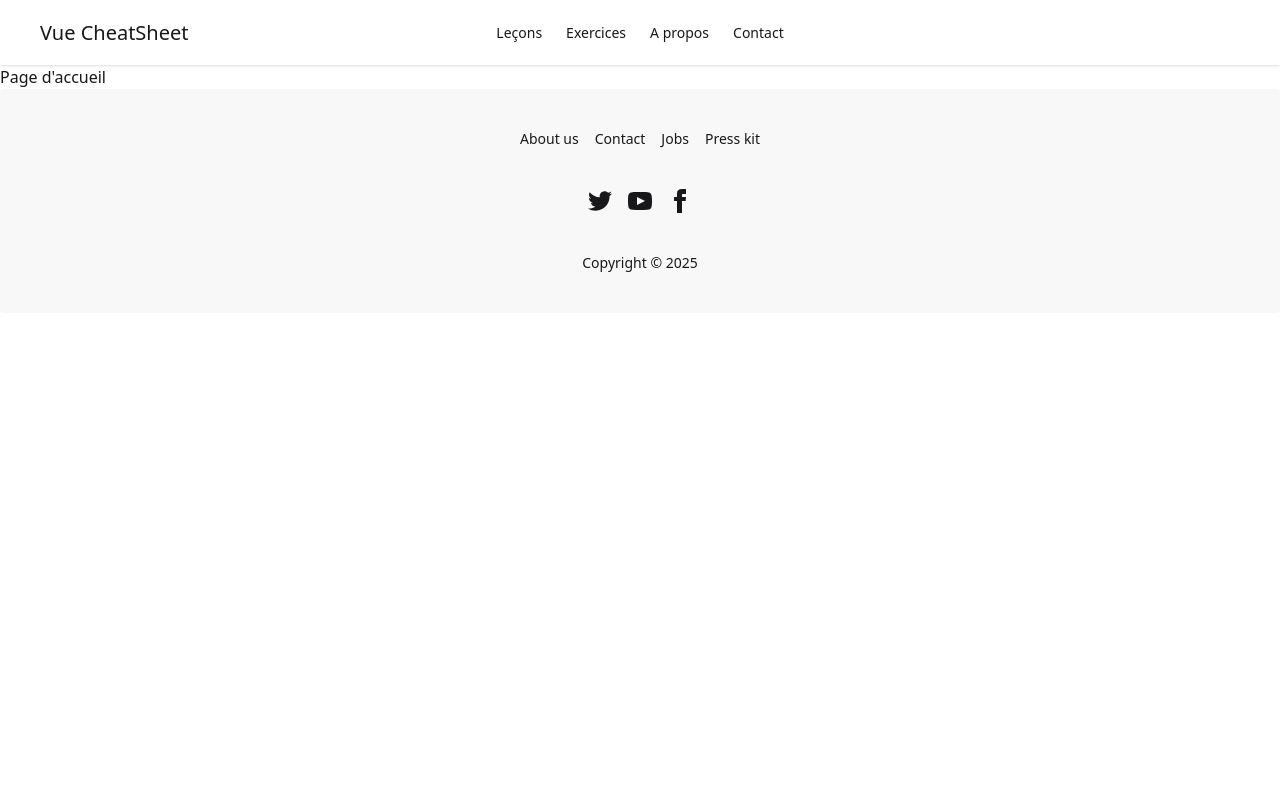
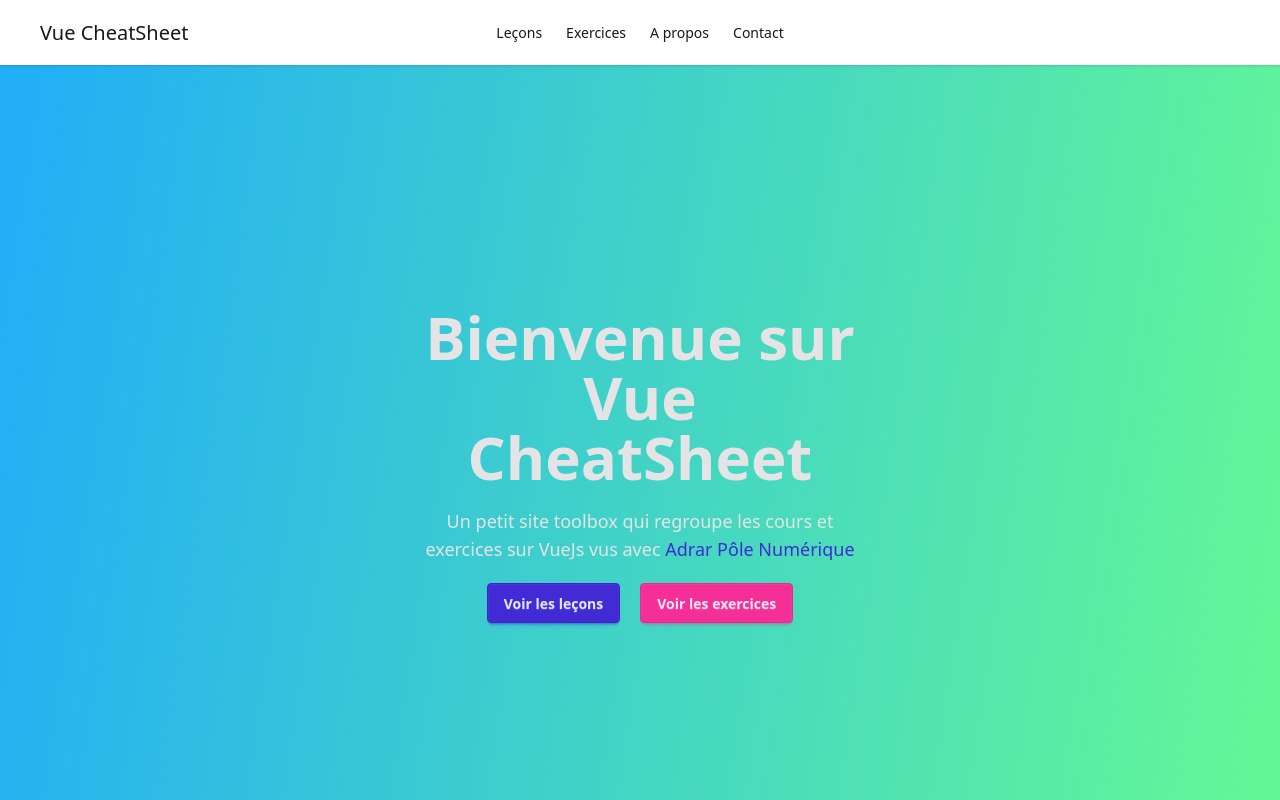
Before and after one commit to Naerys404/VueCheatSheet, a Vue app: page / in a window 1280 px wide. Shown: the top 800 px of the page. Built offline with nearby package versions, Linux system fonts and the light colour scheme.

Commit message:
modif home

```diff
--- a/src/views/AppHome.vue
+++ b/src/views/AppHome.vue
@@ -1,7 +1,21 @@
 <template>
-Page d'accueil
+<div
+  class="hero min-h-screen"
+  style="background: linear-gradient( 98.7deg,  rgba(34,175,245,1) 2.8%, rgba(98,247,151,1) 97.8% );"
+>
+
+  <div class="hero-content text-neutral-content text-center">
+    <div class="max-w-md">
+      <h1 class="mb-5 text-6xl font-bold">Bienvenue sur Vue CheatSheet</h1>
+      <p class="mb-5 text-lg">
+        Un petit site toolbox qui regroupe les cours et exercices sur VueJs vus avec <span class="text-primary text-bold">Adrar Pôle Numérique</span>
+      </p>
+      <button class="btn btn-primary mr-5">Voir les leçons</button>
+      <button class="btn btn-secondary">Voir les exercices</button>
+    </div>
+  </div>
+</div>
 </template>
-
 <style scoped>
 
 </style>
```
